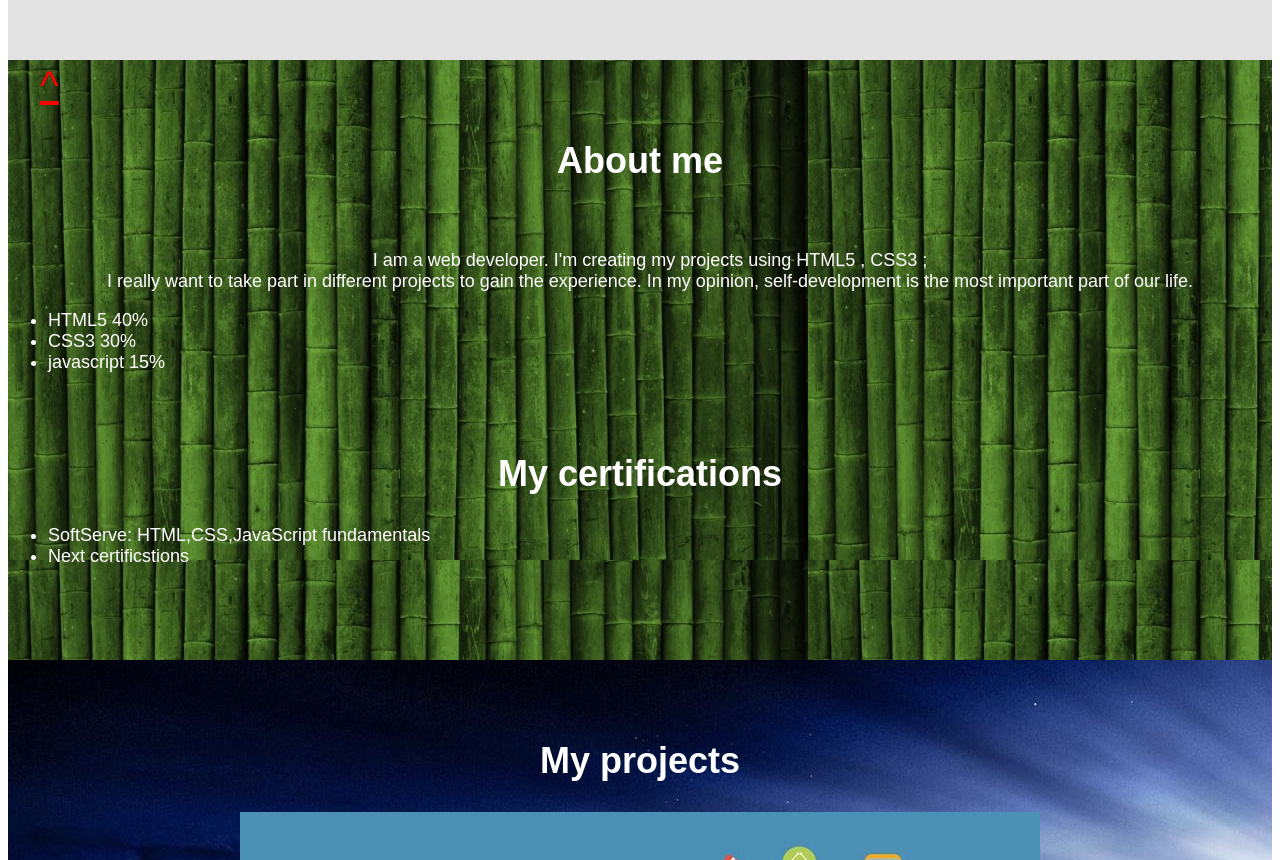
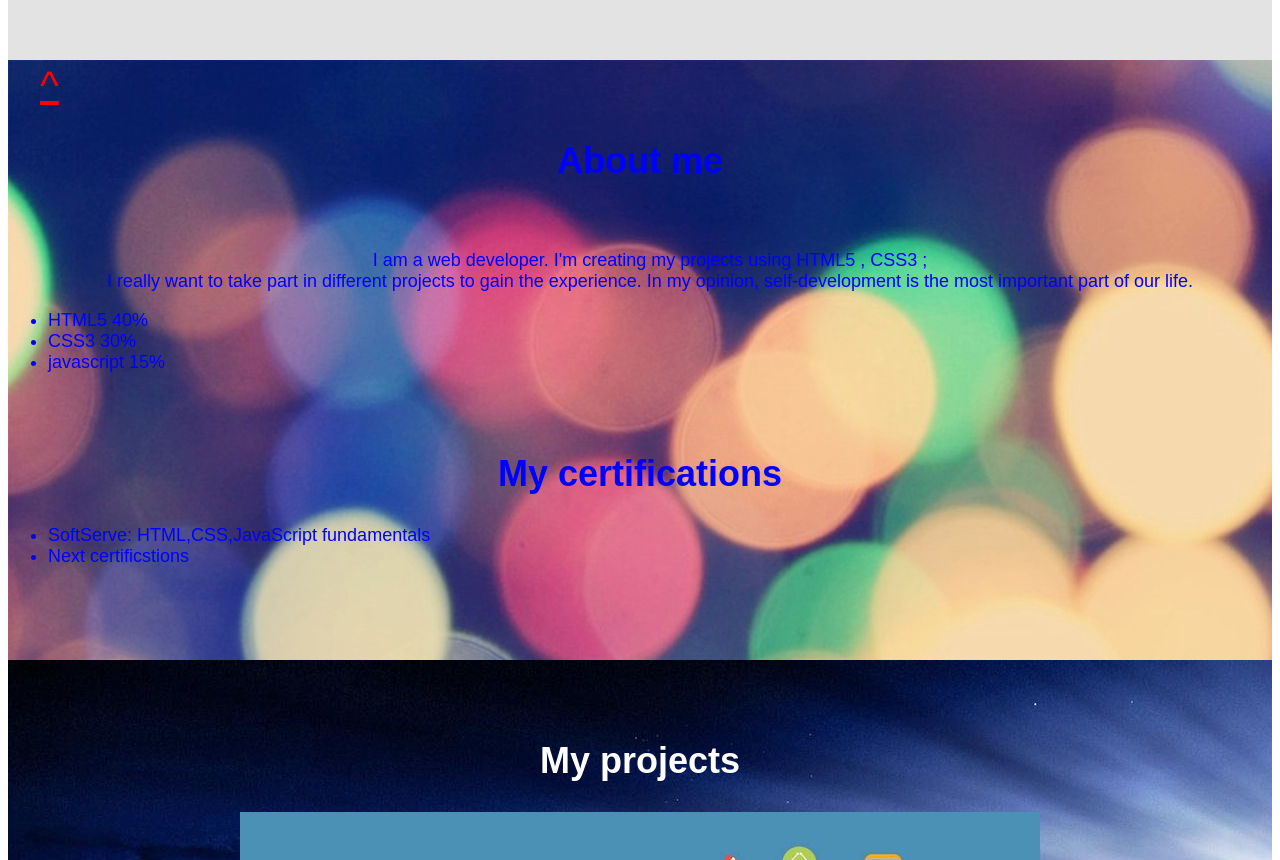
Before and after one commit to AndriiLeshchyshyn/my_al, a plain HTML site: page index.html in a window 1280 px wide. Shown: the part 652-1512 px from the top of the page. Drawn offline with nearby package versions, Linux system fonts and the light colour scheme.

Commit message:
add new file

```diff
--- a/css/full_page.css
+++ b/css/full_page.css
@@ -87,17 +87,22 @@ ul {
     text-align:center;
     margin-top:100px;
 }
+
+/* паралакс */
+
+
+
 .about_me {
     margin-top: 0;
     min-height:600px;
-    background-image: url("../fon/bambuk.jpg");
-    color:white;
+    background: url("../fon/paralax.jpg") fixed;
+    color:blue;
 }
 .about_me p {
-    color: white;
+    color: blue;
 }
 .about_me ul {
-    color:white;
+    color:blue;
 }
 
 .my_projects {
--- a/script/script.js
+++ b/script/script.js
@@ -23,3 +23,9 @@ $(document).on("click", ".slider .nav span", function() { // slider click naviga
  sliderJS(obj, sl); // слайдим
  return false;
 });
+
+
+jQuery( window ).scroll(function() {
+    var pos = jQuery( window ).scrollTop() / 2;
+    jQuery('body').css({backgroundPosition: 'left -' + pos/2 + 'px'});
+});
```
Also changed, not shown: index.html (+2 -0 lines), fon/blue_france.jpg (added), fon/paralax.jpg (added).
